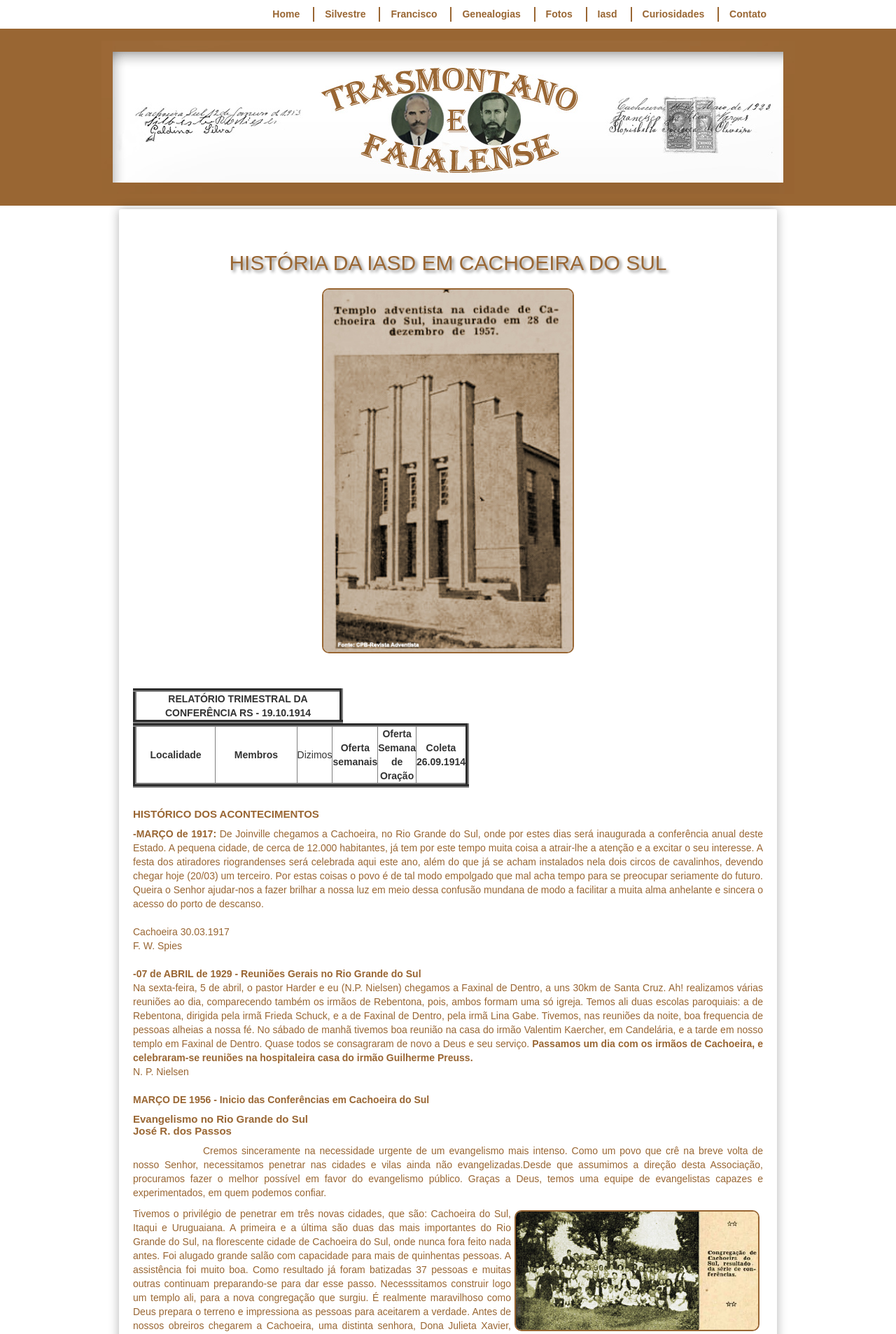
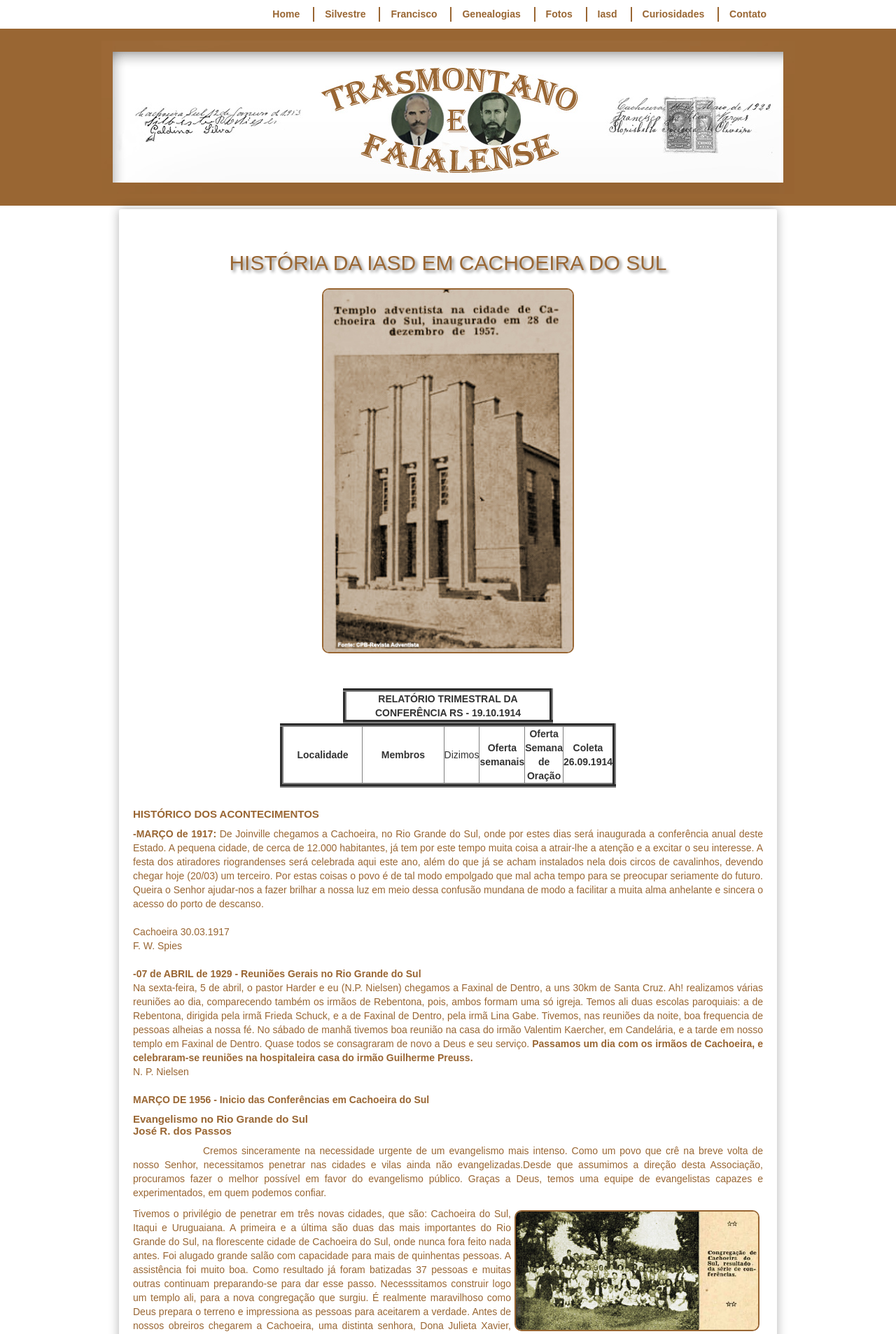
Before and after one commit to claudiovargas1955/claudiovargas1955.github.io, a Jekyll site: the page built from _pages/história-da-iasd-cachoeira.html, in a window 1280 px wide. Shown: the top 1907 px of the page at 70% size. Built offline with Jekyll 4.4.1, drawn with Linux system fonts in a browser that asks for light colours; some web fonts are replaced.

Commit message:
Update história-da-iasd-cachoeira.html

```diff
--- a/_pages/história-da-iasd-cachoeira.html
+++ b/_pages/história-da-iasd-cachoeira.html
@@ -117,8 +117,8 @@ tr:hover{
 <h3><br><br><br><br>Pr. Aracely Mello<br>Pr. Ataliba Huff<br>Ledovina Marafiga</h3></figcaption></figure><br>
 
 
-<div class="brasileira" align="left">
-    <table border="5px" color="#ffffff" width="300px"  cellspacing="0px" cellpadding="0px" height="40px">
+<div class="brasileira" align="center">
+    <table border="5px" color="#ffffff" width="300px" cellspacing="0px" cellpadding="0px" height="40px">
            <tr><br>
             <td align="center"><b>RELATÓRIO TRIMESTRAL DA CONFERÊNCIA RS - 19.10.1914</b></td>
          </tr>
```
